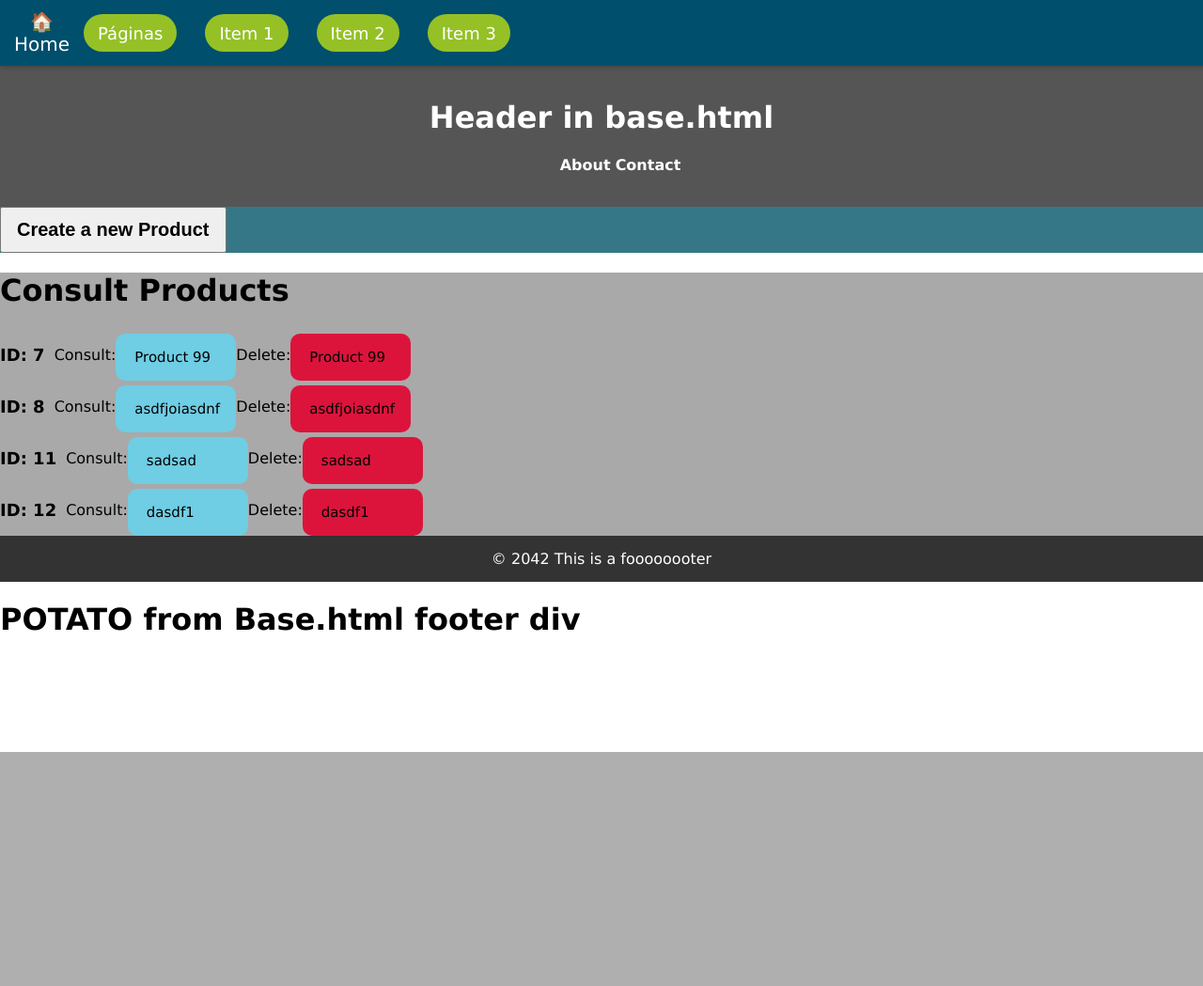
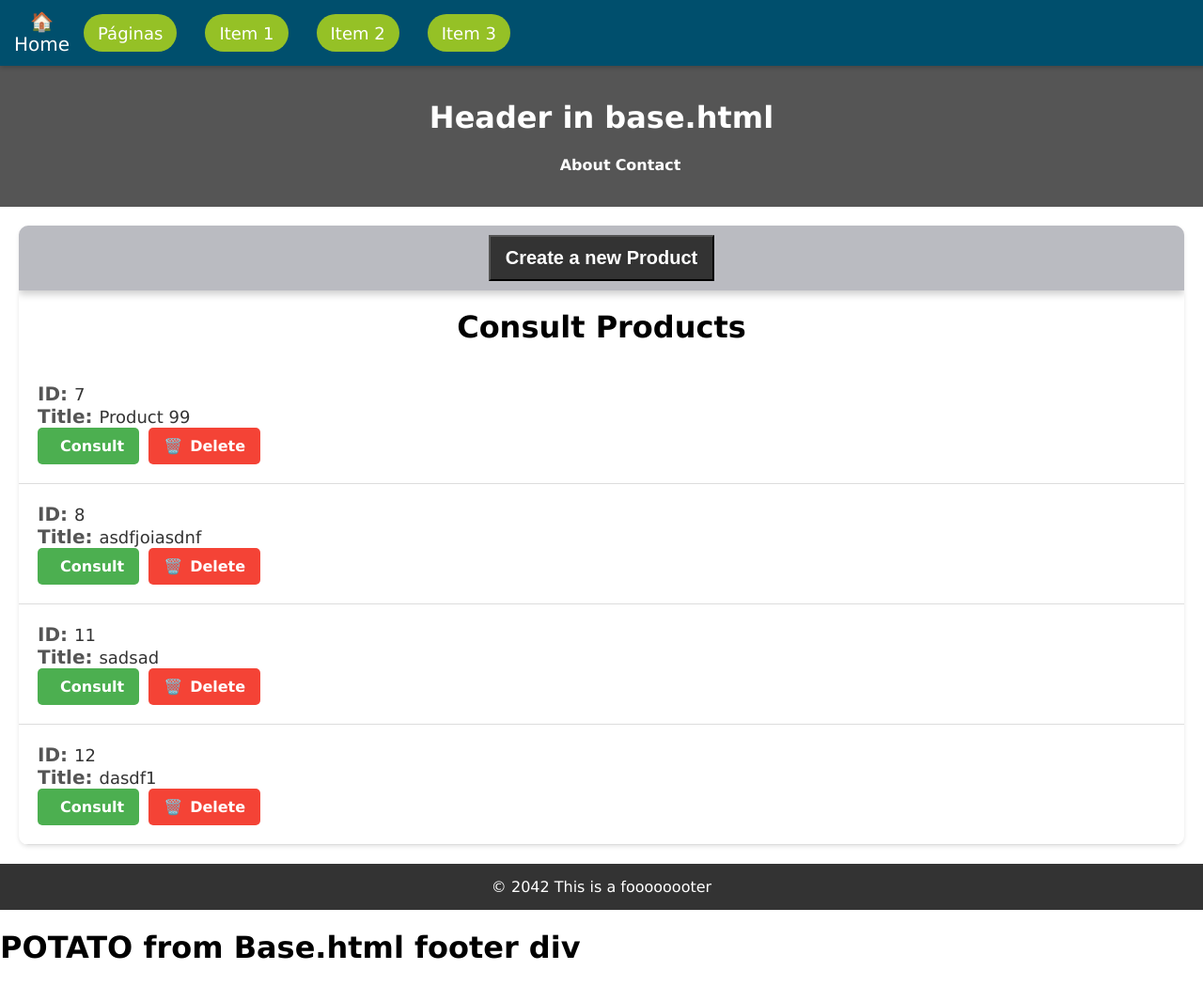
Before and after one commit to Thonyih/1_Django, a Django app: page /productlist/ in a window 1280 px wide. Shown: the whole page at 94% size. Before the commit the page ends 800 px from the top, so only its background shows below. Run offline with Django 4.2, Linux system fonts and the light colour scheme; data comes from the database, SQL or seed files in the repository.

Commit message:
Changes to the Product Listing page

```diff
--- a/trydjango/src/templates/products/product_list.html
+++ b/trydjango/src/templates/products/product_list.html
@@ -1,71 +1,136 @@
 <!DOCTYPE html>
 <html lang="en">
+
 <head>
     <meta charset="UTF-8">
     <meta name="viewport" content="width=device-width, initial-scale=1.0">
-    <title>Document</title>
+    <title>Product List</title>
 
     <style>
+        /* body {
+            margin: 0;
+            font-family: 'Segoe UI', Tahoma, Geneva, Verdana, sans-serif;
+            background-color: #f5f5f5;
+        } */
 
-        .hov, .hov2 {
-
-        display: flex;
-        align-items: center;
-        font-size: 15px;
-        color: #000;
-        text-decoration: none;
-        padding: 10px 20px; /* Adjust padding as needed */
-        transition: background-color 0.2s, transform 0.2s ease;
-        background-color: #6fcde4;
-        border: none;
-        border-radius: 10px;
-        height: 50px;
-        width: 10%;
-        margin-top: 5px;
-        box-sizing: border-box; /* Include padding in total width/height */
-
+        .header {
+            background-color: #babbc1;
+            display: flex;
+            align-items: center;
+            justify-content: center;
+            padding: 10px;
+            box-shadow: 0 4px 8px rgba(0, 0, 0, 0.2);
         }
 
-        .hov:hover, .hov2:hover {
-            transform: scale(1.05);
-            background-color: #367787;
+        button:hover {
+            background-color: #555;
+        }
+
+        .header h2 {
+            margin: 0;
+            padding: 10px;
+            color: #fff;
             cursor: pointer;
         }
 
-        .id-span {
-            margin-right: 10px;
+        .product-container {
+            background-color: #fff;
+            box-shadow: 0 2px 4px rgba(0, 0, 0, 0.1);
+            border-radius: 10px;
+            overflow: hidden;
+            margin: 20px;
+        }
+
+        .product-item {
+            padding: 20px;
+            border-bottom: 1px solid #ddd;
+        }
+
+        .label-span {
             font-weight: bold;
-            font-size: 18px
+            font-size: 20px;
+            color: #555;
         }
+
+        .value-span {
+            font-size: 18px;
+            margin-bottom: 10px;
+            color: #333;
+        }
+
+        .link-container {
+            display: flex;
+            gap: 10px;
+        }
+
+        .consult-link,
+        .delete-link {
+            padding: 10px 16px;
+            text-decoration: none;
+            border-radius: 5px;
+            font-weight: bold;
+            cursor: pointer;
+            transition: background-color 0.2s, color 0.2s;
+            display: flex;
+            align-items: center;
+        }
+
+        .consult-link {
+            background-color: #4caf50;
+            color: #fff;
+        }
+
+        .delete-link {
+            background-color: #f44336;
+            color: #fff;
+        }
+
+        .consult-link:hover{
+            background-color: #347c37;
+        }
+
+        .delete-link:hover {
+            background-color: #c03127;
+        }
+
+        .link-icon {
+            margin-right: 8px;
+        }
+
     </style>
 
 </head>
+
 <body>
 
     {% extends 'base.html' %}
 
     {% block content %}
-    <div>
-        <div style="background-color: #367787; display: flex;">
-            <button style="cursor: pointer;"onclick="window.location.href='../../productCreate/'">
-                <h2 style="margin: 0; padding: 10px; color: inherit;">
-                    Create a new Product
-                </h2>
+    <div class="product-container">
+        <div class="header">
+            <button style="cursor: pointer; background-color: #333;"onclick="window.location.href='../../productCreate/'">
+                <h2>Create a new Product</h2>
             </button>
         </div>
 
-        <div style="background-color:darkgrey;">
-            <h1>Consult Products</h1>
+        <div>
+            <h1 style="text-align: center; margin: 20px 0;">Consult Products</h1>
             {% for instance in object_list %}
-                    <div style="display: flex; align-items: center;">
-
-                        <span class="id-span"> ID: {{ instance.id }} </span>
-                        Consult:
-                        <a class="hov" style="text-decoration: none; min-width: 100px;"href="{{ instance.get_absolute_url }}">{{ instance.title }} </a>
-                        Delete:
-                        <a class="hov2" style="text-decoration: none; background-color:crimson; min-width: 100px" href="{{ instance.get_deleteing_url }}">{{ instance.title }} </a>
-
-                    </div>
+            <div class="product-item">
+                <span class="label-span">ID:  </span>
+                <span class="value-span">{{ instance.id }}</span>
+                <br>
+                <span class="label-span">Title:  </span>
+                <span class="value-span">{{ instance.title }}</span>
+                <div class="link-container">
+                    <a class="consult-link" href="{{ instance.get_absolute_url }}">
+                        <span class="link-icon"></span> Consult
+                    </a>
+                    <a class="delete-link" href="{{ instance.get_deleteing_url }}">
+                        <span class="link-icon">🗑️</span> Delete
+                    </a>
+                </div>
+            </div>
             {% endfor %}
         </div>
     </div>
@@ -73,4 +138,5 @@
     {% endblock content %}
 
 </body>
+
 </html>
```
